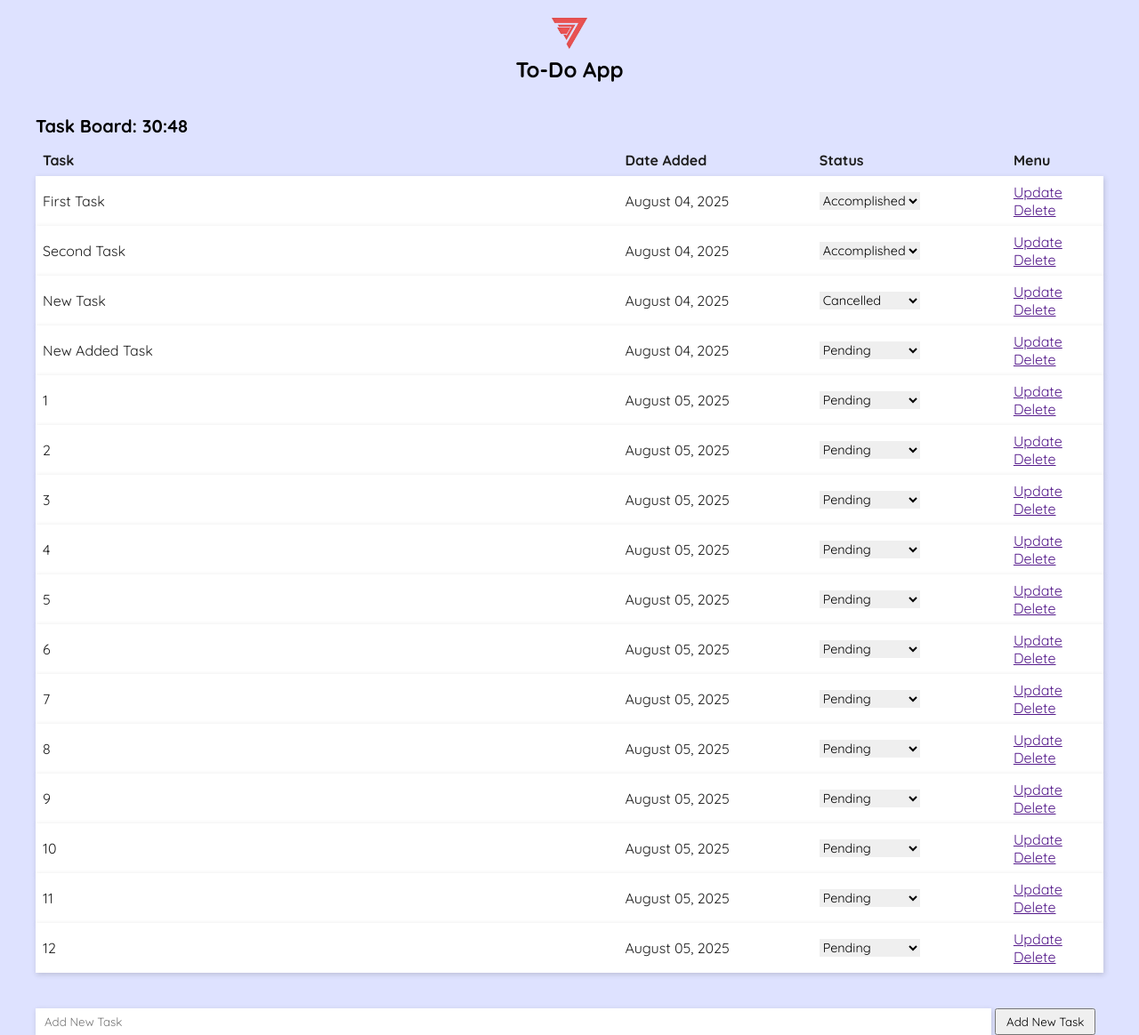
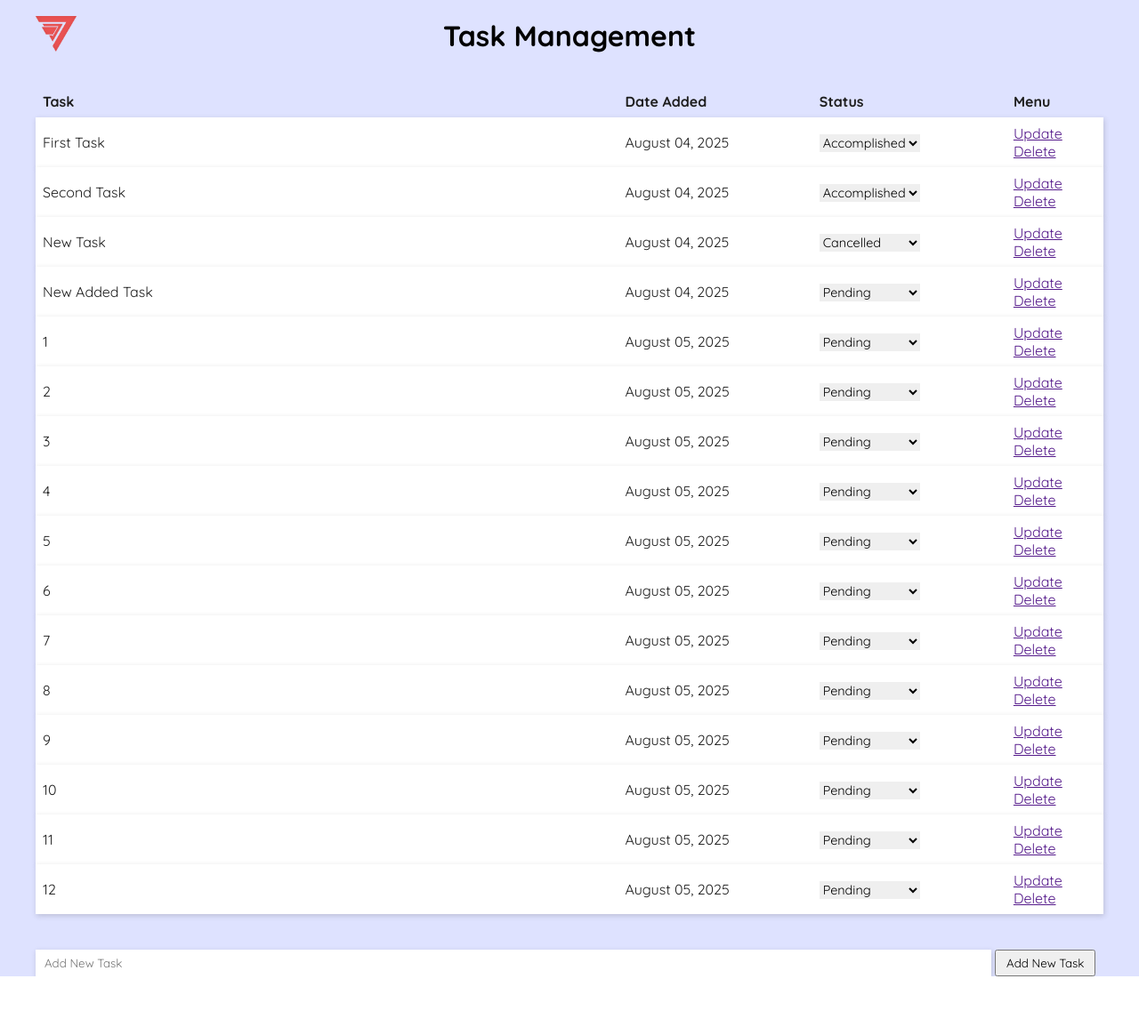
Before and after one commit to amnotysh/Task-Manager, a Flask app: page / in a window 1280 px wide. Shown: the whole page at 89% size. After the commit the page ends 1098 px from the top, so only its background shows below. Run offline with Flask 3, Linux system fonts and the light colour scheme.

Commit message:
Header Update

```diff
--- a/static/css/main.css
+++ b/static/css/main.css
@@ -9,34 +9,48 @@ body {
     margin: 0;
     font-family: sans-serif;
     background-color: rgb(222, 226, 255);
-    margin-left: 5vh;
-    margin-right: 5vh;
+    -ms-overflow-style: none;
 }
 
-h1 {
-    font-size: 24px;
-    padding-top: 1vh;
-    padding-bottom: 1vh;
+body::-webkit-scrollbar {
+    display: none;
 }
 
-h2 {
+/*h2 {
     font-size: 20px;
     padding-top: 1vh;
     padding-bottom: 1vh;
-}
+}*/
 
 header {
     user-select: none;
     display: flex;
-    flex-direction: column;
-    padding: 20px 0;
+    padding: 2.5vh 5.5vh;
     align-items: center;
+    justify-content: center;
+    position: relative;
+}
+
+.logo_container {
+    position: absolute;
+    left: 5vh;
 }
 
 .logo {
-    width: 40px;
-    height: auto;
+    height: 40px;
 }
+
+.title {
+    margin: 0;
+    font-size: 32px ;
+}
+
+.content{
+    margin-left: 5vh;
+    margin-right: 5vh;
+    margin-top: 2vh;
+}
+
 
 .nt_content {
     width: 89.5% ;
--- a/templates/index.html
+++ b/templates/index.html
@@ -6,16 +6,14 @@
 
 {% block body %}
         <header>
+            <div class = "logo_container">
             <img class="logo"
                 src="{{ url_for('static', filename='img/' + imagename) }}"
                 alt="Logo" />
-            <h1>To-Do App</h1>
+            </div>
+                <h1 class = "title">Task Management</h1>
           </header>
-    <div class = "content">
-
-        <h2>Task Board:  30:48</h2>
-
-
+        <div class = "content">
         <table class = "tb_content">
             <tr>
                 <th class = "th_tasks">Task</th>
@@ -46,7 +44,7 @@
         <br><br>
         <form action="/" method="POST">
             <input class = "nt_content" type="text" name="content" id="content" placeholder="Add New Task" required>
-            <input class = "nt_button" type="submit" value="Add New Task">
+                <input class = "nt_button" type="submit" value="Add New Task">
         </form>
     </div>
 {% endblock %}
```
Also changed, not shown: instance/test.db.
